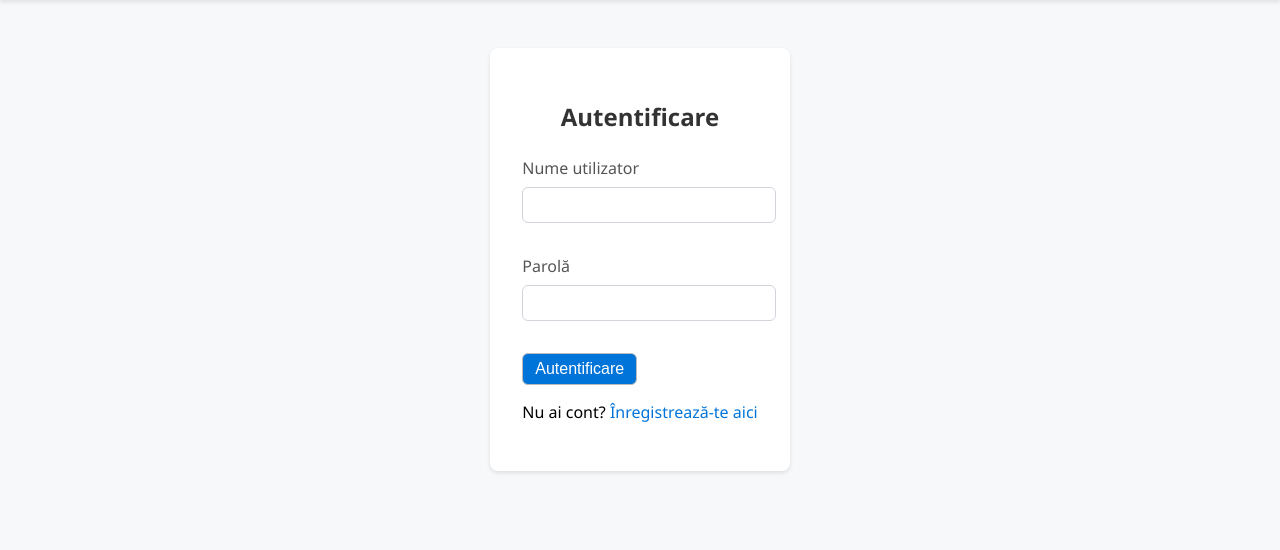
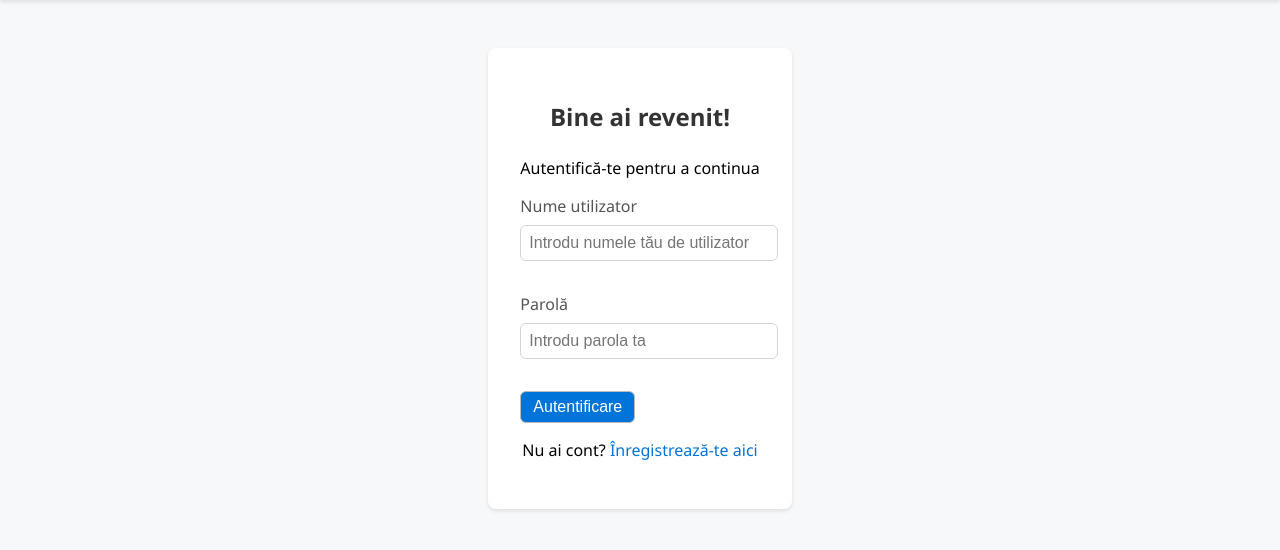
Before and after one commit to mihai-moldovan-15/Infocoach_v2, a Flask app: page /login in a window 1280 px wide. Shown: the part 70-620 px from the top of the page. Run offline with Flask 3, Linux system fonts and the light colour scheme.

Commit message:
Update login.html

```diff
--- a/templates/login.html
+++ b/templates/login.html
@@ -1,30 +1,39 @@
 {% extends "base.html" %}
+
+{% block title %}Autentificare - InfoCoach{% endblock %}
 
 {% block content %}
 <div class="auth-container">
-    <h2>Autentificare</h2>
-    <form method="POST" action="{{ url_for('login') }}">
+    <div class="auth-header">
+        <h2>Bine ai revenit!</h2>
+        <p class="auth-subtitle">Autentifică-te pentru a continua</p>
+    </div>
+
+    <form method="POST" action="{{ url_for('login') }}" class="auth-form">
         {{ form.hidden_tag() }}
         <div class="form-group">
-            {{ form.username.label }}
-            {{ form.username(class="form-control") }}
+            {{ form.username.label(class="form-label") }}
+            {{ form.username(class="form-control", placeholder="Introdu numele tău de utilizator") }}
             {% for error in form.username.errors %}
             <span class="error">{{ error }}</span>
             {% endfor %}
         </div>
         <div class="form-group">
-            {{ form.password.label }}
-            {{ form.password(class="form-control") }}
+            {{ form.password.label(class="form-label") }}
+            {{ form.password(class="form-control", placeholder="Introdu parola ta") }}
             {% for error in form.password.errors %}
             <span class="error">{{ error }}</span>
             {% endfor %}
         </div>
         <div class="form-group">
-            {{ form.submit(class="btn btn-primary") }}
+            {{ form.submit(class="btn btn-primary btn-block") }}
         </div>
     </form>
-    <p class="auth-link">
-        Nu ai cont? <a href="{{ url_for('register') }}">Înregistrează-te aici</a>
-    </p>
+
+    <div class="auth-footer">
+        <p class="auth-link">
+            Nu ai cont? <a href="{{ url_for('register') }}">Înregistrează-te aici</a>
+        </p>
+    </div>
 </div>
 {% endblock %}
```
